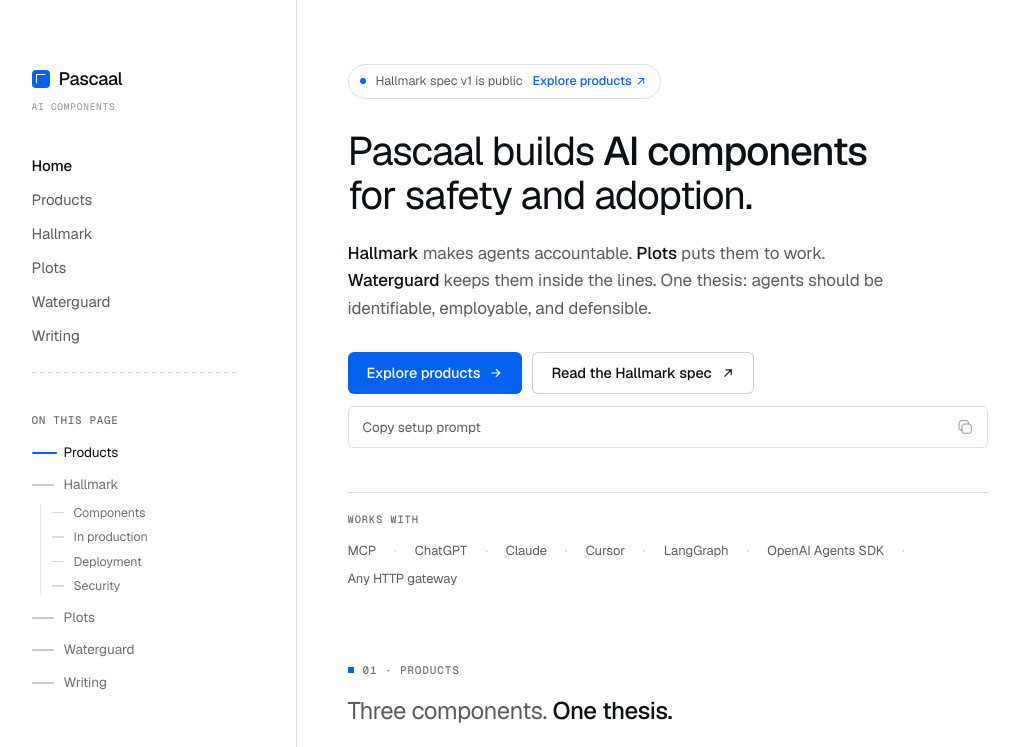
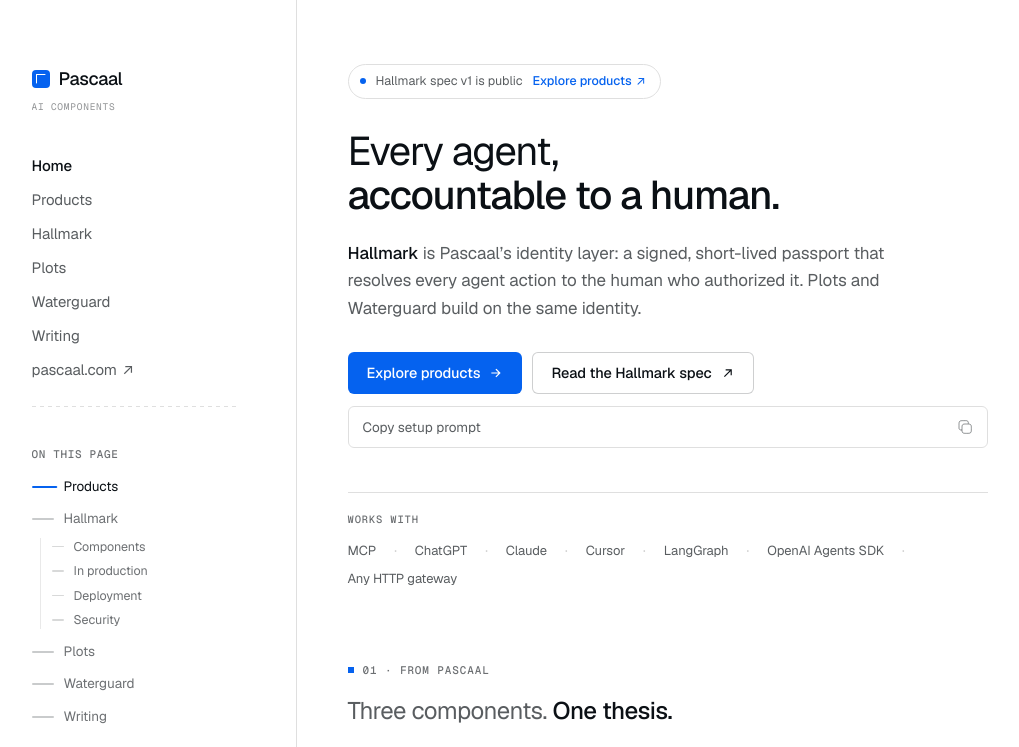
Before and after one commit to Addyx2/hallmark, a plain HTML site: page landing/index.html in a window 1280 px wide. Shown: the top 747 px of the page, without its empty margins (123-1142 px from the left). Drawn offline with nearby package versions, Linux system fonts and the light colour scheme.

Commit message:
Merge Pascaal and Hallmark design systems

```diff
--- a/landing/index.html
+++ b/landing/index.html
@@ -3,8 +3,8 @@
 <head>
 <meta charset="utf-8">
 <meta name="viewport" content="width=device-width,initial-scale=1">
-<title>Pascaal — AI components for safety and adoption</title>
-<meta name="description" content="Pascaal builds AI components for safety and adoption: Hallmark for agent accountability, Plots for autonomous work management, Waterguard for agent security models.">
+<title>Hallmark — Every agent, accountable to a human | Pascaal</title>
+<meta name="description" content="Hallmark is Pascaal’s agent identity layer: a signed, short-lived passport that resolves every agent action to the human who authorized it.">
 <meta name="theme-color" content="#ffffff">
 <link rel="preconnect" href="https://fonts.googleapis.com">
 <link rel="preconnect" href="https://fonts.gstatic.com" crossorigin>
@@ -356,6 +356,7 @@
       <a href="#plots">Plots</a>
       <a href="#waterguard">Waterguard</a>
       <a href="#writing">Writing</a>
+      <a href="https://pascaal.com" target="_blank" rel="noopener">pascaal.com<span class="arrow" aria-hidden="true">↗</span></a>
     </nav>
 
     <hr class="rail-rule">
@@ -387,12 +388,12 @@
         <span class="note-cta">Explore products<span class="arrow" aria-hidden="true">↗</span></span>
       </a>
 
-      <h1 class="statement" data-reveal="load" style="--d:120ms">Pascaal builds <b>AI components</b> for safety and adoption.</h1>
+      <h1 class="statement" data-reveal="load" style="--d:120ms">Every agent, <b>accountable to a human.</b></h1>
 
       <p class="dek" data-reveal="load" style="--d:200ms">
-        <b>Hallmark</b> makes agents accountable. <b>Plots</b> puts them to work.
-        <b>Waterguard</b> keeps them inside the lines. One thesis: agents should be
-        identifiable, employable, and defensible.
+        <b>Hallmark</b> is Pascaal&rsquo;s identity layer: a signed, short-lived passport that
+        resolves every agent action to the human who authorized it. Plots and Waterguard
+        build on the same identity.
       </p>
 
       <div class="actions" data-reveal="load" style="--d:260ms">
@@ -430,7 +431,7 @@
 
     <!-- 01 · PRODUCTS -->
     <section id="products" data-reveal>
-      <div class="eyebrow"><i aria-hidden="true"></i>01 &middot; Products</div>
+      <div class="eyebrow"><i aria-hidden="true"></i>01 &middot; From Pascaal</div>
       <h2 class="creed">Three components. <b>One thesis.</b></h2>
       <p class="body">
         Every product answers the same question from a different angle: can a human stay
@@ -829,6 +830,7 @@
         </div>
         <div class="foot-group">
           <span class="foot-head">Company</span>
+          <a href="https://pascaal.com" target="_blank" rel="noopener">Pascaal.com ↗</a>
           <a href="#writing">Writing</a>
           <a href="https://github.com/Addyx2/hallmark/blob/main/PASCAAL_BRAND_NOTE.md" target="_blank" rel="noopener">Brand note</a>
           <a href="https://github.com/Addyx2/hallmark/blob/main/README.md" target="_blank" rel="noopener">Repository</a>
```
Also changed, not shown: PASCAAL_BRAND_NOTE.md (+8 -0 lines).
